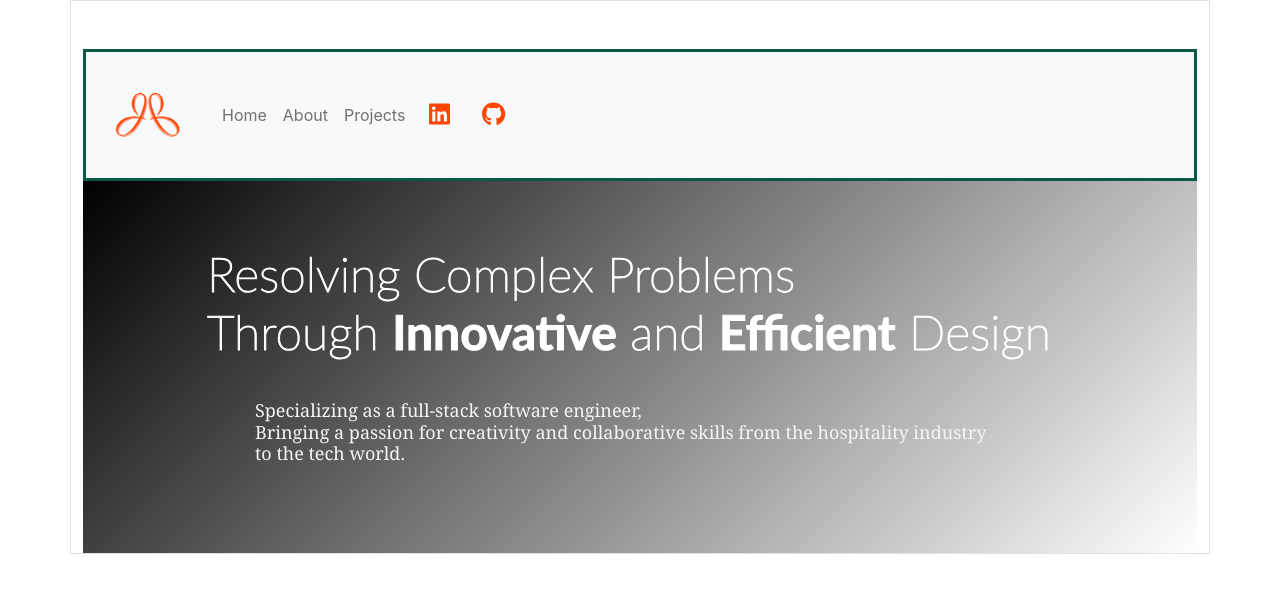
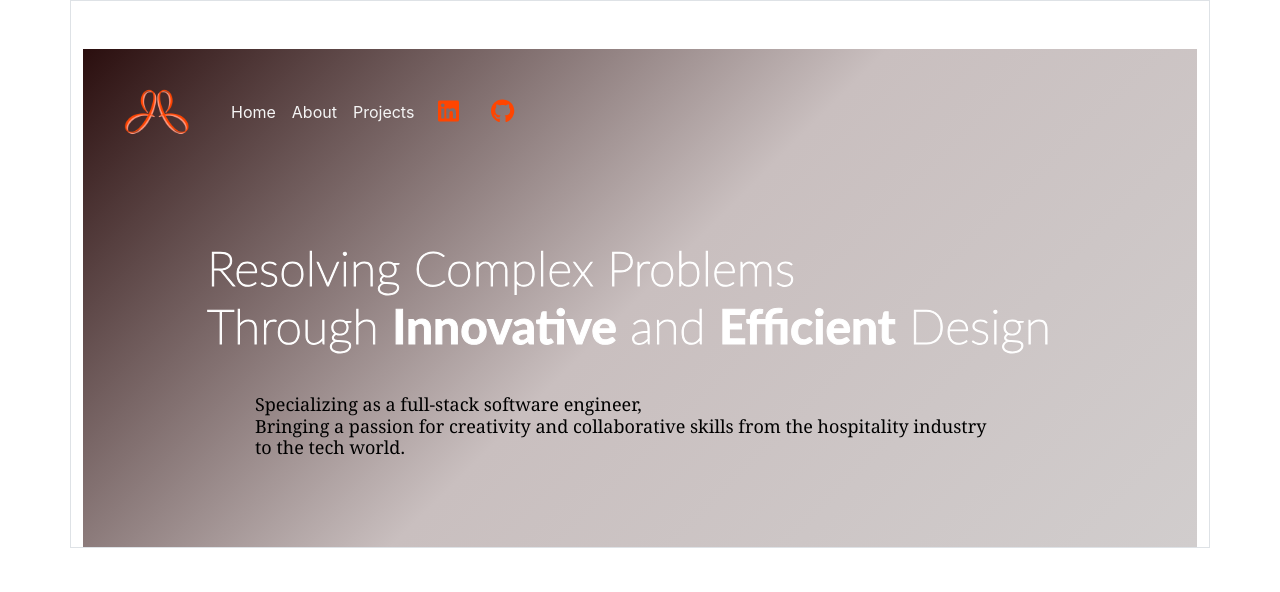
Before and after one commit to Job85/portfolio-site, a React (Create React App) app: page / in a window 1280 px wide. Shown: the top 592 px of the page. Built offline with nearby package versions, Linux system fonts and the light colour scheme.

Commit message:
imported NavBar component to home, restyled gradient colors on hero div

```diff
--- a/src/App.js
+++ b/src/App.js
@@ -5,12 +5,10 @@ import './fonts/Benguiat\ Bold.ttf';
 import Home from './pages/home';
 import About from './pages/about';
 import Projects from './pages/projects';
-import NavBar from './components/NavBar';
 
 function App() {
   return (
     <div className='container pt-5 border'>
-      <NavBar />
       <Routes>
         <Route path='/' element={<Home />} />
         <Route path='/about' element={<About />} />
--- a/src/components/NavBar.jsx
+++ b/src/components/NavBar.jsx
@@ -7,7 +7,7 @@ import '../scss/layout/_navigation.scss';
 const NavBar = () => {
 
     return (
-        <nav className="navbar navbar-expand-lg navbar-light bg-light">
+        <nav className="navbar navbar-expand-lg navbar-light">
             <div className="container-fluid">
                 <a className="navbar-brand" href="#">
                     <img src={logo} alt="" height="100rem" width="100rem" />
--- a/src/pages/home.js
+++ b/src/pages/home.js
@@ -1,9 +1,11 @@
 import React from "react";
+import NavBar from '../components/NavBar'
 
 const Home = () => {
 
     return (
         <div className="container hero">
+            <NavBar />
             <div className="row">
                 <div className="col">
                     <h1>
--- a/src/scss/layout/_navigation.scss
+++ b/src/scss/layout/_navigation.scss
@@ -1,5 +1,7 @@
 .navbar {
-    border: solid #0A5947;
+    a {
+        color: whitesmoke;
+    }
 }
 
 .icon {
--- a/src/scss/pages/_home.scss
+++ b/src/scss/pages/_home.scss
@@ -6,9 +6,9 @@
     // color: #C17A2A;
     background: rgb(255, 222, 230);
     background: linear-gradient(315deg,
-            white 0%,
-            gray 50%,
-            black 100%);
+            rgb(209, 205, 205) 0%,
+            rgb(201, 191, 191) 50%,
+            rgb(42, 14, 14) 100%);
     ;
 
 
@@ -46,7 +46,7 @@
     h2 {
         font-family: Cambria, Cochin, Georgia, Times, 'Times New Roman', serif;
         font-size: large;
-        color: whitesmoke;
+        color: black;
         padding: 0 10rem 5rem 10rem;
 
         @media screen and (max-width: 524px) {
```
